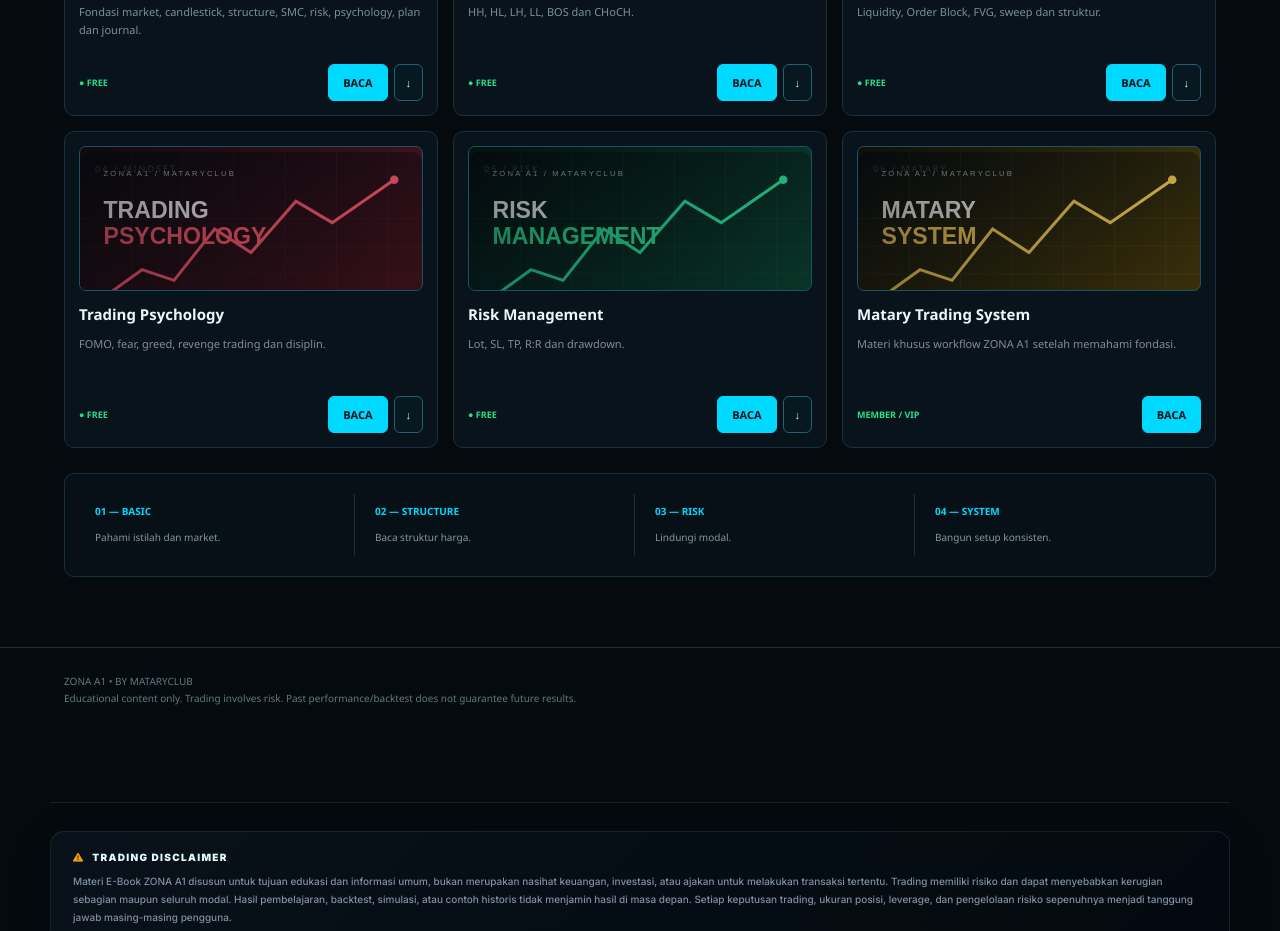
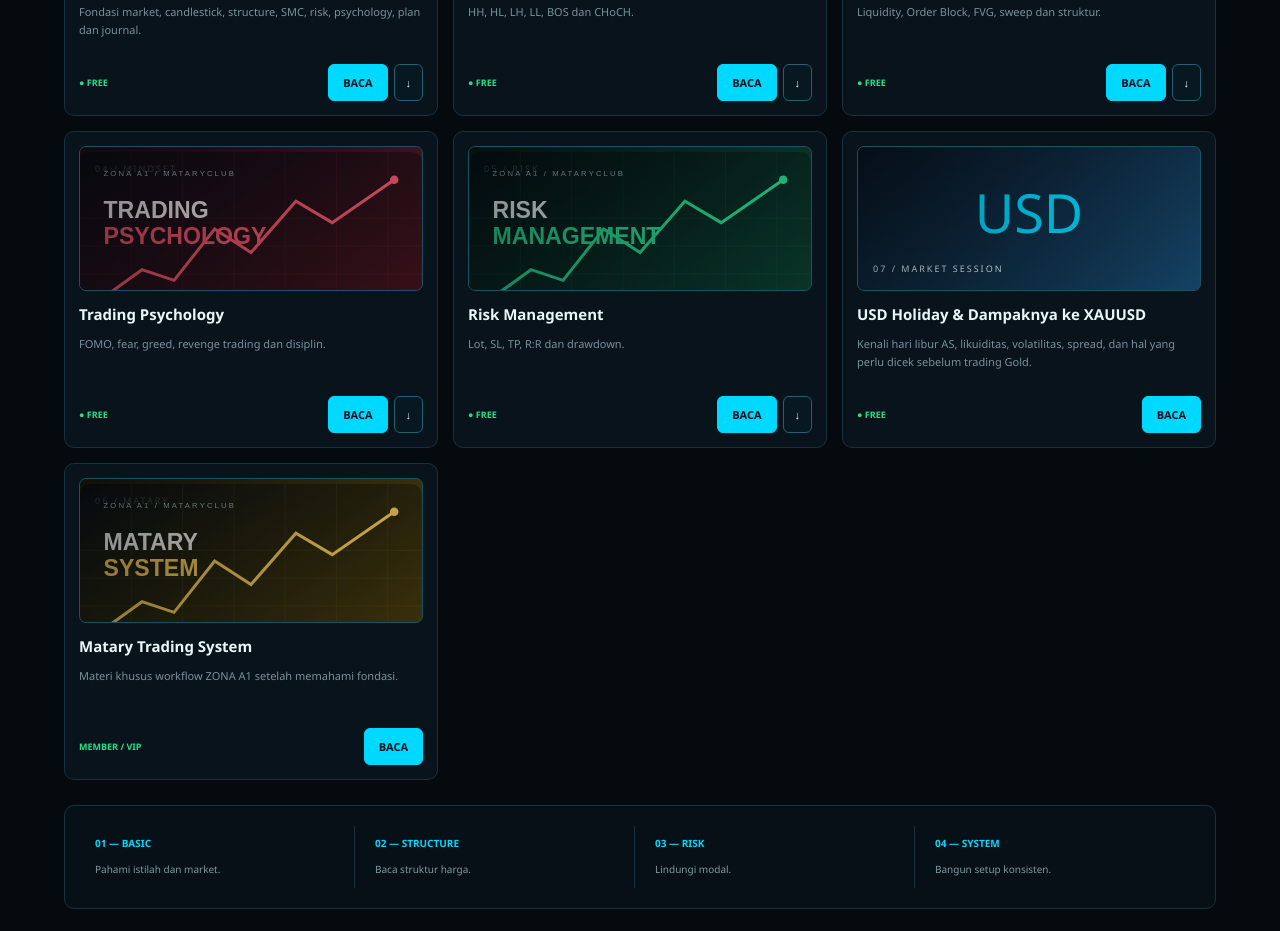
Before and after one commit to lndpr/zona-a1-pwa, a plain HTML site: page frontend/ebook.html in a window 1280 px wide. Shown: the part 874-1805 px from the top of the page. Drawn offline with Linux system fonts and the light colour scheme.

Commit message:
Add USD holiday learning module to e-book library

```diff
--- a/frontend/ebook.html
+++ b/frontend/ebook.html
@@ -397,6 +397,7 @@ display:none!important;
 <div class="card" data-cat="smc" data-title="smart money concept"><div class="mini purple"><img src="assets/03-smart-money-concept.svg" alt="ZONA A1 smc"><small>03 / SMC</small></div><h3>Smart Money Concept</h3><p>Liquidity, Order Block, FVG, sweep dan struktur.</p><div class="foot"><span class="access">● FREE</span><div class="actions"><a class="btn read" href="smart-money-concept.html" aria-label="Baca SMART MONEY CONCEPT">BACA</a><a class="btn dl" href="smart-money-concept.pdf" download title="Download PDF">↓</a></div></div></div>
 <div class="card" data-cat="psychology" data-title="trading psychology"><div class="mini red"><img src="assets/04-trading-psychology.svg" alt="ZONA A1 psychology"><small>04 / MINDSET</small></div><h3>Trading Psychology</h3><p>FOMO, fear, greed, revenge trading dan disiplin.</p><div class="foot"><span class="access">● FREE</span><div class="actions"><a class="btn read" href="trading-psychology.html" aria-label="Baca TRADING PSYCHOLOGY">BACA</a><a class="btn dl" href="trading-psychology.pdf" download title="Download PDF">↓</a></div></div></div>
 <div class="card" data-cat="risk" data-title="risk management"><div class="mini green"><img src="assets/05-risk-management.svg" alt="ZONA A1 risk"><small>05 / RISK</small></div><h3>Risk Management</h3><p>Lot, SL, TP, R:R dan drawdown.</p><div class="foot"><span class="access">● FREE</span><div class="actions"><a class="btn read" href="risk-management.html" aria-label="Baca RISK MANAGEMENT">BACA</a><a class="btn dl" href="risk-management.pdf" download title="Download PDF">↓</a></div></div></div>
+<div class="card" data-cat="basic" data-title="usd holiday dampak libur amerika serikat xauusd gold"><div class="mini blue"><div style="height:100%;display:grid;place-items:center;font-size:54px;color:#00d9ff">USD</div><small>07 / MARKET SESSION</small></div><h3>USD Holiday & Dampaknya ke XAUUSD</h3><p>Kenali hari libur AS, likuiditas, volatilitas, spread, dan hal yang perlu dicek sebelum trading Gold.</p><div class="foot"><span class="access">● FREE</span><div class="actions"><a class="btn read" href="usd-holiday.html" aria-label="Baca USD HOLIDAY">BACA</a></div></div></div>
 <div class="card" data-cat="system" data-title="matary trading system"><div class="mini gold"><img src="assets/06-matary-trading-system.svg" alt="ZONA A1 system"><small>06 / MATARY</small></div><h3>Matary Trading System</h3><p>Materi khusus workflow ZONA A1 setelah memahami fondasi.</p><div class="foot"><span class="access">MEMBER / VIP</span><a class="btn read" href="matary-trading-system.html" aria-label="Baca MATARY TRADING SYSTEM">BACA</a></div></div>
 </div><div class="routine"><div><b>01 — BASIC</b><span>Pahami istilah dan market.</span></div><div><b>02 — STRUCTURE</b><span>Baca struktur harga.</span></div><div><b>03 — RISK</b><span>Lindungi modal.</span></div><div><b>04 — SYSTEM</b><span>Bangun setup konsisten.</span></div></div></section></main>
 <footer><div class="wrap">ZONA A1 • BY MATARYCLUB<br>Educational content only. Trading involves risk. Past performance/backtest does not guarantee future results.</div></footer>
```
